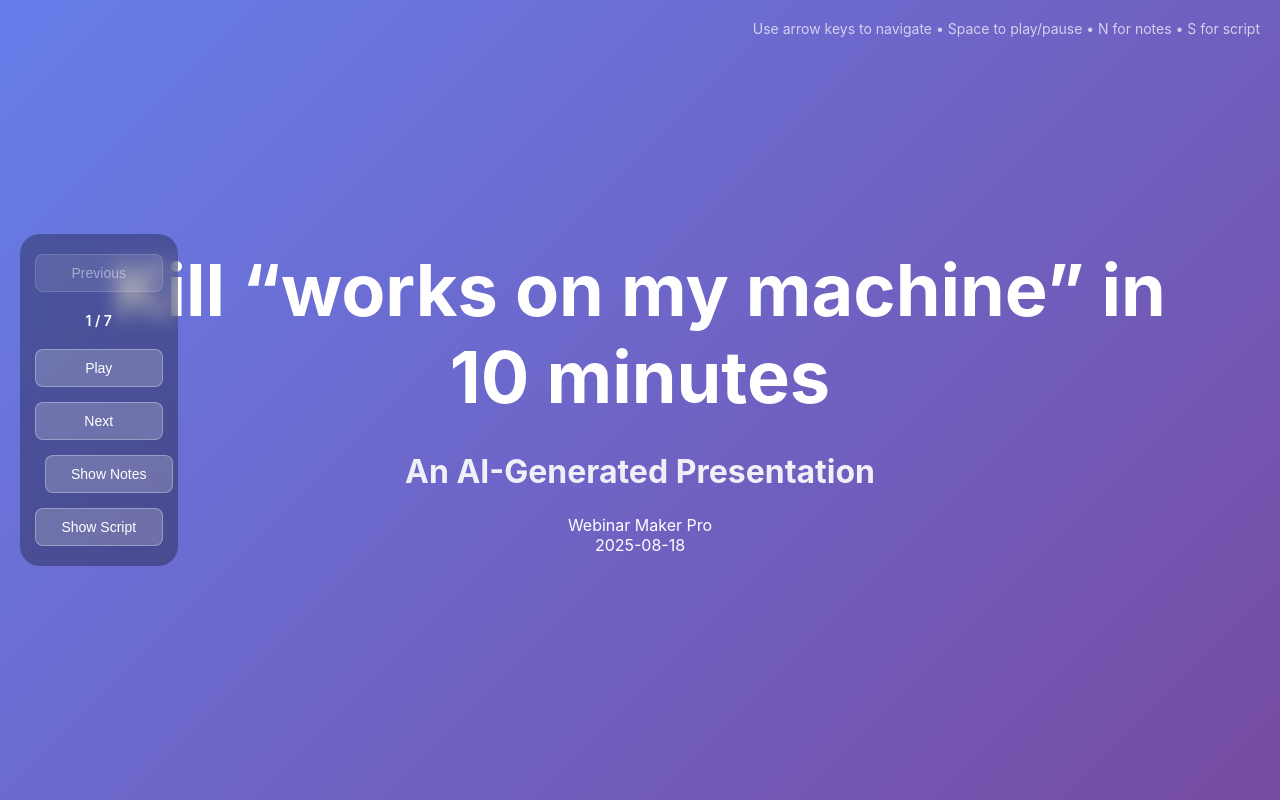
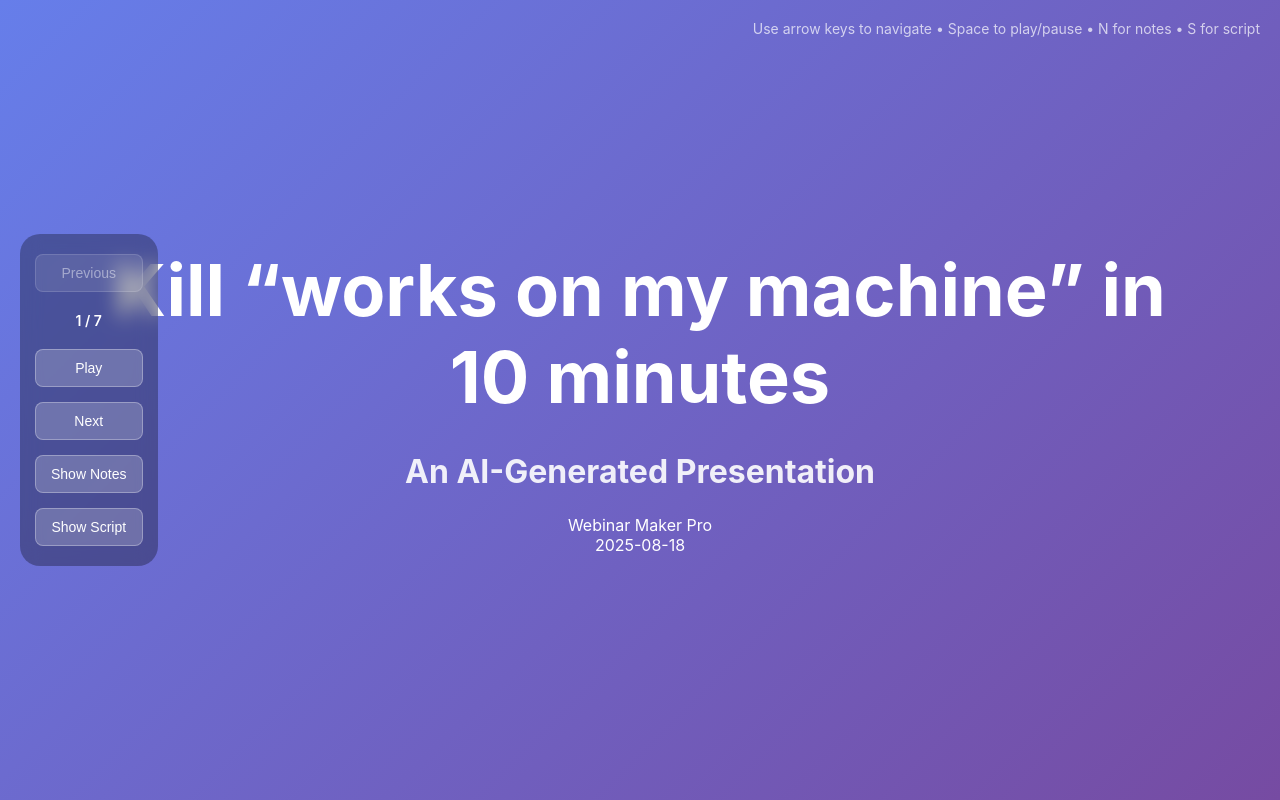
Before and after one commit to ElanHasson/1755560197390, a Next.js app: page / in a window 1280 px wide. Built offline with nearby package versions, Linux system fonts and the light colour scheme.

Commit message:
Deploy webinar presentation webinar-1755560197390

```diff
--- a/app/page.tsx
+++ b/app/page.tsx
@@ -151,7 +151,6 @@ export default function Presentation() {
         </button>
         <button
           onClick={() => setShowSpeakerNotes(!showSpeakerNotes)}
-          style={{ marginLeft: '20px' }}
         >
           {showSpeakerNotes ? 'Hide' : 'Show'} Notes
         </button>
```
